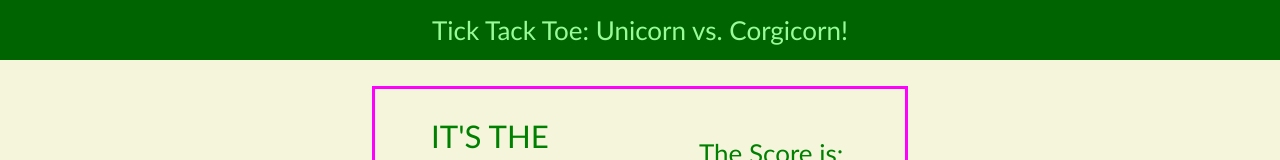
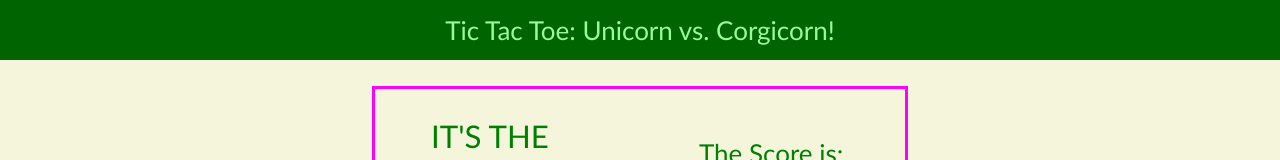
Before and after one commit to SaraIrving/Unicorn-Tic-Tac-Toe, a React (Create React App) app: page / in a window 1280 px wide. Shown: the top 160 px of the page. Built offline with nearby package versions, Linux system fonts and the light colour scheme.

Commit message:
correct spelling

```diff
--- a/src/App.js
+++ b/src/App.js
@@ -30,7 +30,7 @@ function App() {
       <header className="App-header">
 
         <p>
-          Tick Tack Toe: Unicorn vs. Corgicorn!
+          Tic Tac Toe: Unicorn vs. Corgicorn!
         </p>
 
       </header>
```
Also changed, not shown: 1 other file (tests, documents, lock files or other folders).
